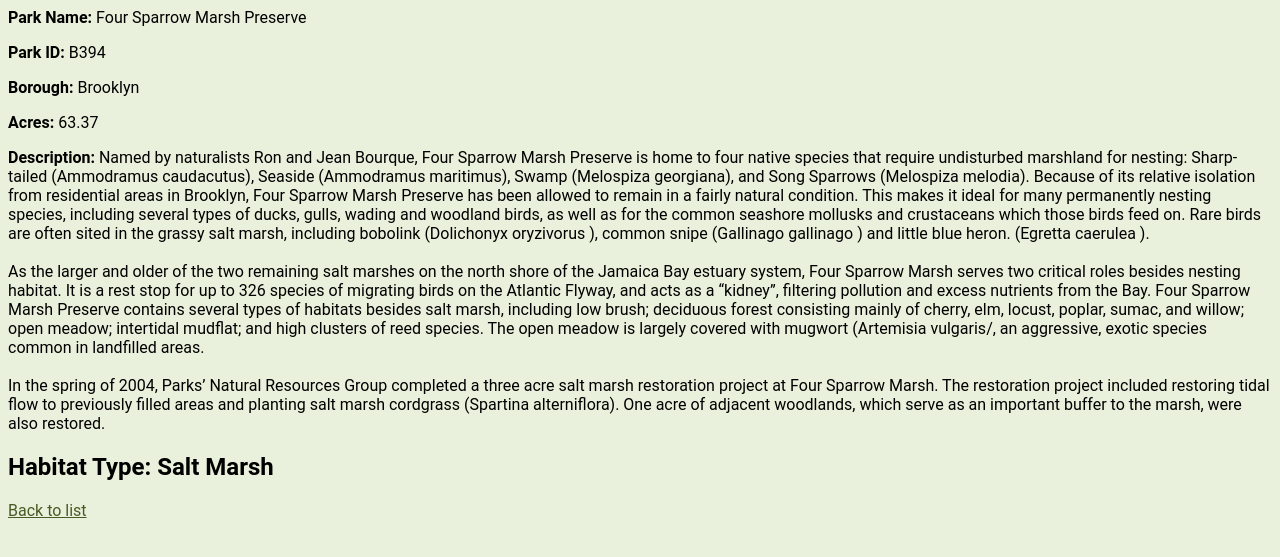
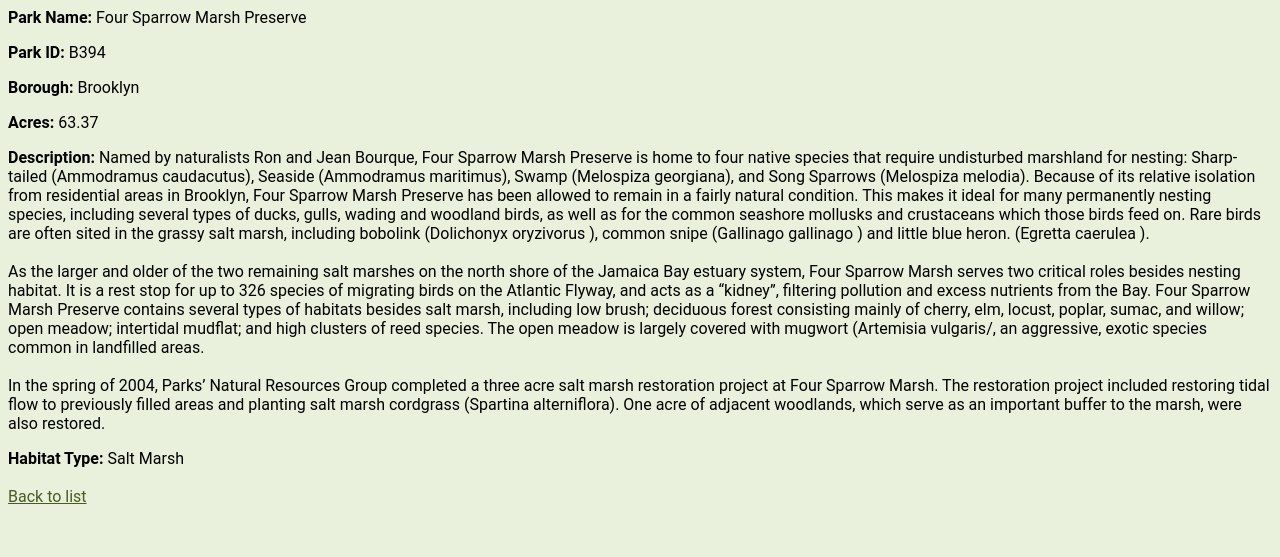
Before and after one commit to annabellamelvin/annabellamelvin.github.io, a Jekyll site: the page Nature_Preserves/parks/B394_63.37.html, which Jekyll copies as it is, in a window 1280 px wide. Shown: the top 557 px of the page. Built offline with Jekyll 4.4.1, drawn with Linux system fonts in a browser that asks for light colours.

```diff
--- a/Nature_Preserves/parks/B394_63.37.html
+++ b/Nature_Preserves/parks/B394_63.37.html
@@ -38,6 +38,6 @@
          (Spartina alterniflora).  One acre of adjacent woodlands, which serve as an important
          buffer to the marsh, were also restored.
       </p>
-      <h2><b>Habitat Type: </b>Salt Marsh
+      <p><b>Habitat Type: </b>Salt Marsh<br/><br/>
       </h2><a href="https://annabellamelvin.github.io/Nature_Preserves/Parks.html">Back to list</a></body>
 </html>
```
